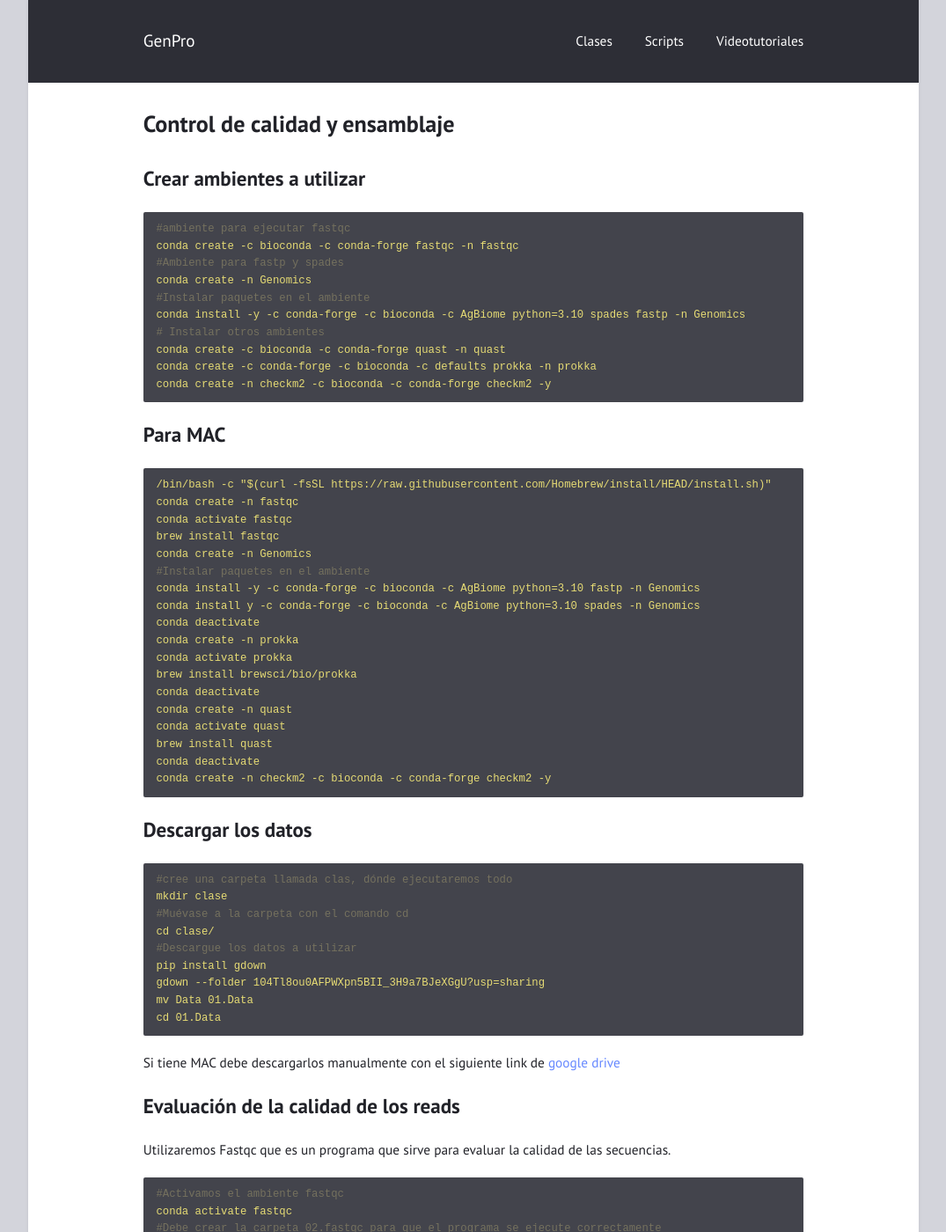
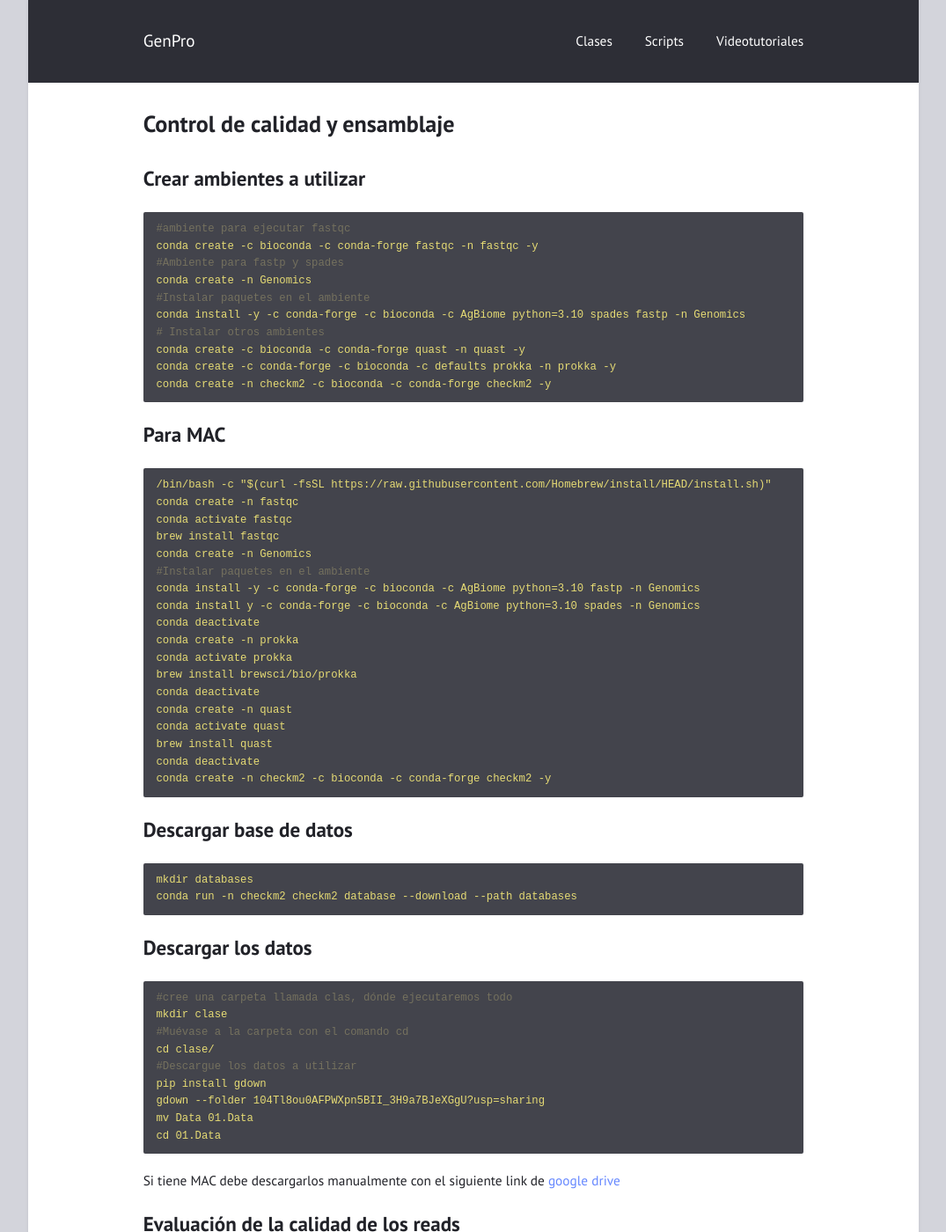
Before and after one commit to braddmg/GenPro, a Jekyll site: the page built from _posts/2024-08-21-Control-de-calidad-y-ensamblaje.md, in a window 1280 px wide and 1400 px high. Shown: the whole window at 88% size, without its empty margins (102-1177 px from the left). Built offline with Jekyll 4.4.1, drawn with Linux system fonts in a browser that asks for light colours; some of the changed text lies outside the part shown.

Commit message:
Update 2024-08-21-Control-de-calidad-y-ensamblaje.md

````diff
--- a/_posts/2024-08-21-Control-de-calidad-y-ensamblaje.md
+++ b/_posts/2024-08-21-Control-de-calidad-y-ensamblaje.md
@@ -6,14 +6,14 @@
 # Crear ambientes a utilizar
 ```yml
 #ambiente para ejecutar fastqc
-conda create -c bioconda -c conda-forge fastqc -n fastqc
+conda create -c bioconda -c conda-forge fastqc -n fastqc -y
 #Ambiente para fastp y spades
 conda create -n Genomics
 #Instalar paquetes en el ambiente
 conda install -y -c conda-forge -c bioconda -c AgBiome python=3.10 spades fastp -n Genomics
 # Instalar otros ambientes
-conda create -c bioconda -c conda-forge quast -n quast
-conda create -c conda-forge -c bioconda -c defaults prokka -n prokka
+conda create -c bioconda -c conda-forge quast -n quast -y
+conda create -c conda-forge -c bioconda -c defaults prokka -n prokka -y
 conda create -n checkm2 -c bioconda -c conda-forge checkm2 -y
 ```
 ## Para MAC
@@ -37,6 +37,11 @@
 brew install quast
 conda deactivate
 conda create -n checkm2 -c bioconda -c conda-forge checkm2 -y
+```
+## Descargar base de datos
+```yml
+mkdir databases
+conda run -n checkm2 checkm2 database --download --path databases
 ```
 ## Descargar los datos
 ```yml
@@ -112,7 +117,16 @@
 brew install brewsci/bio/prokka
 prokka --outdir ../06.Prokka --prefix A208b A208b.fasta
 ```
-# Phylogenomics made easy
+## Checkm2
+Determinar contaminación y completitud del genoma
+```yml
+conda deactivate
+conda activate checkm2
+mkdir fastas
+mv A208b.fasta fastas/
+checkm2 predict --input fastas --output-directory ../07.checkm2
+```
+# OPCIONAL: Phylogenomics made easy
 Vamos a ejecutar GenFlow, que nos da como output un árbol filogenómico con un sólo comando. Sorry, no lo he estandarizado para MAC :(
 ```yml
 #Descargue el repositorio del github
````
Also changed, not shown: other parts of _posts/2024-08-21-Control-de-calidad-y-ensamblaje.md (+3 -3 lines).
